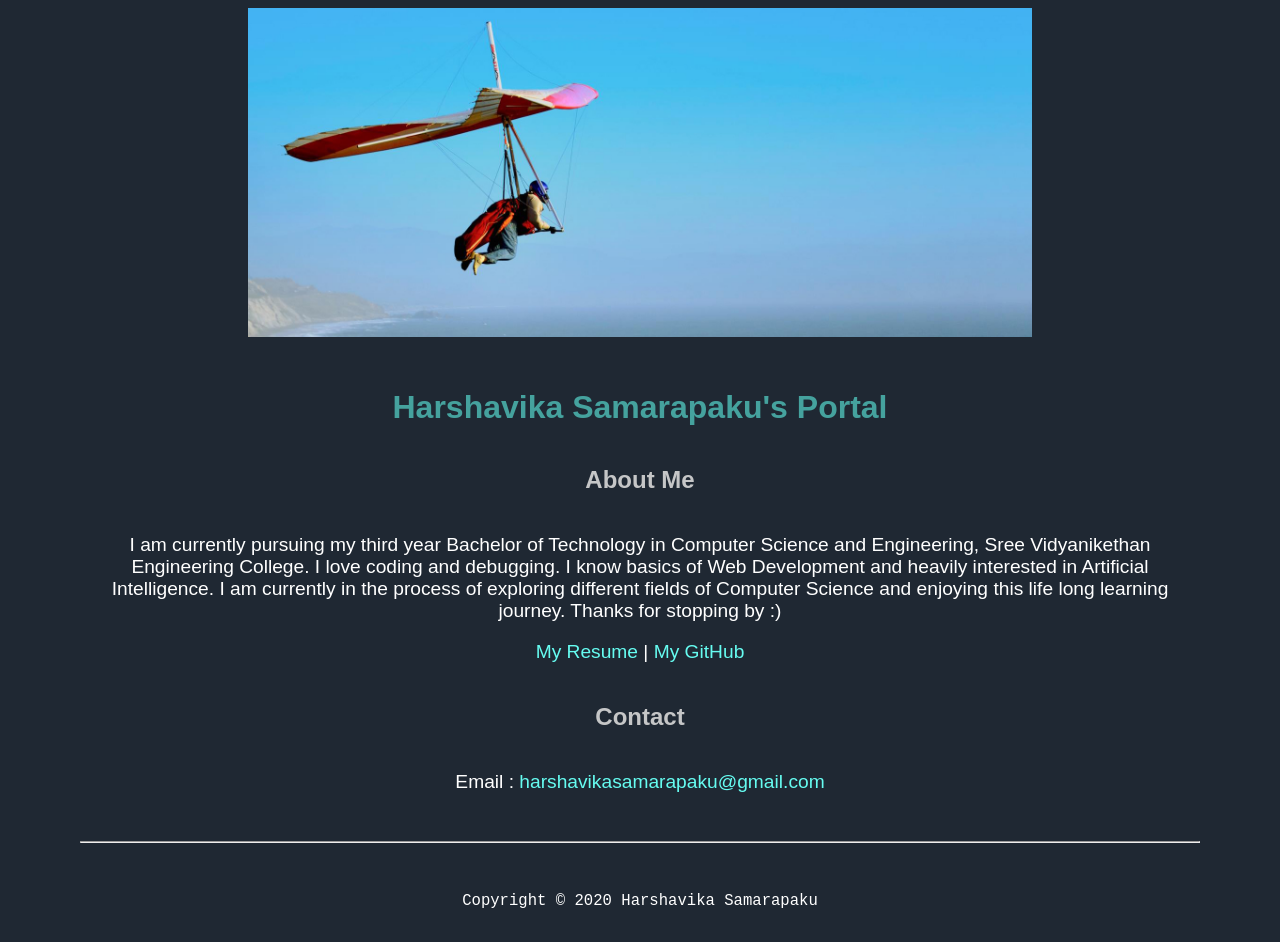
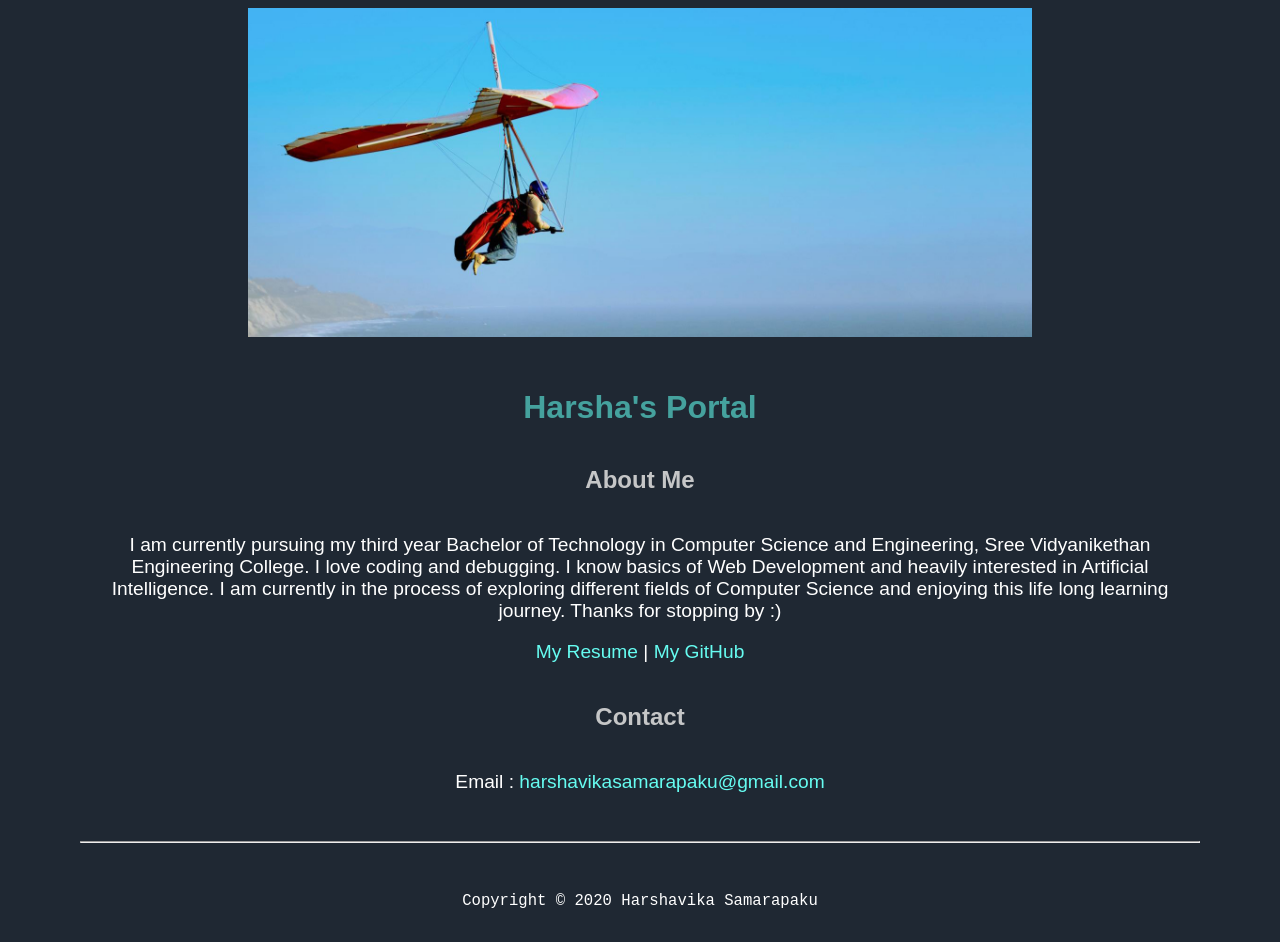
Before and after one commit to harshh-13/harshh-13.github.io, a plain HTML site: page index.html in a window 1280 px wide. Drawn offline with Linux system fonts and the light colour scheme.

Commit message:
Update index.html

```diff
--- a/index.html
+++ b/index.html
@@ -3,7 +3,7 @@
 <html lang="en">
 
   <header>
-    <title>Harshavika Samarapaku</title>
+    <title>Harsha's Portfolio</title>
     <link rel="stylesheet" href="css/master.css">
     <link rel="FaviconIcon" href="favicon.ico" type="image/x-icon">
     <link rel="shortcut" href="favicon.ico" type="image/x-icon">
@@ -14,7 +14,7 @@
 
   <body>
     <img src="images/banner.jpg" width="70%" alt="banner">
-    <h1>Harshavika Samarapaku's Portal</h1>
+    <h1>Harsha's Portal</h1>
     <h2>About Me</h2>
     <p>I am currently pursuing my third year Bachelor of Technology in Computer Science and Engineering, Sree Vidyanikethan Engineering College. I love coding and debugging. I know basics of Web Development and heavily interested in Artificial Intelligence. I am currently in the process of exploring different fields of Computer Science and enjoying this life long learning journey. Thanks for stopping by :)</p>
 
```
